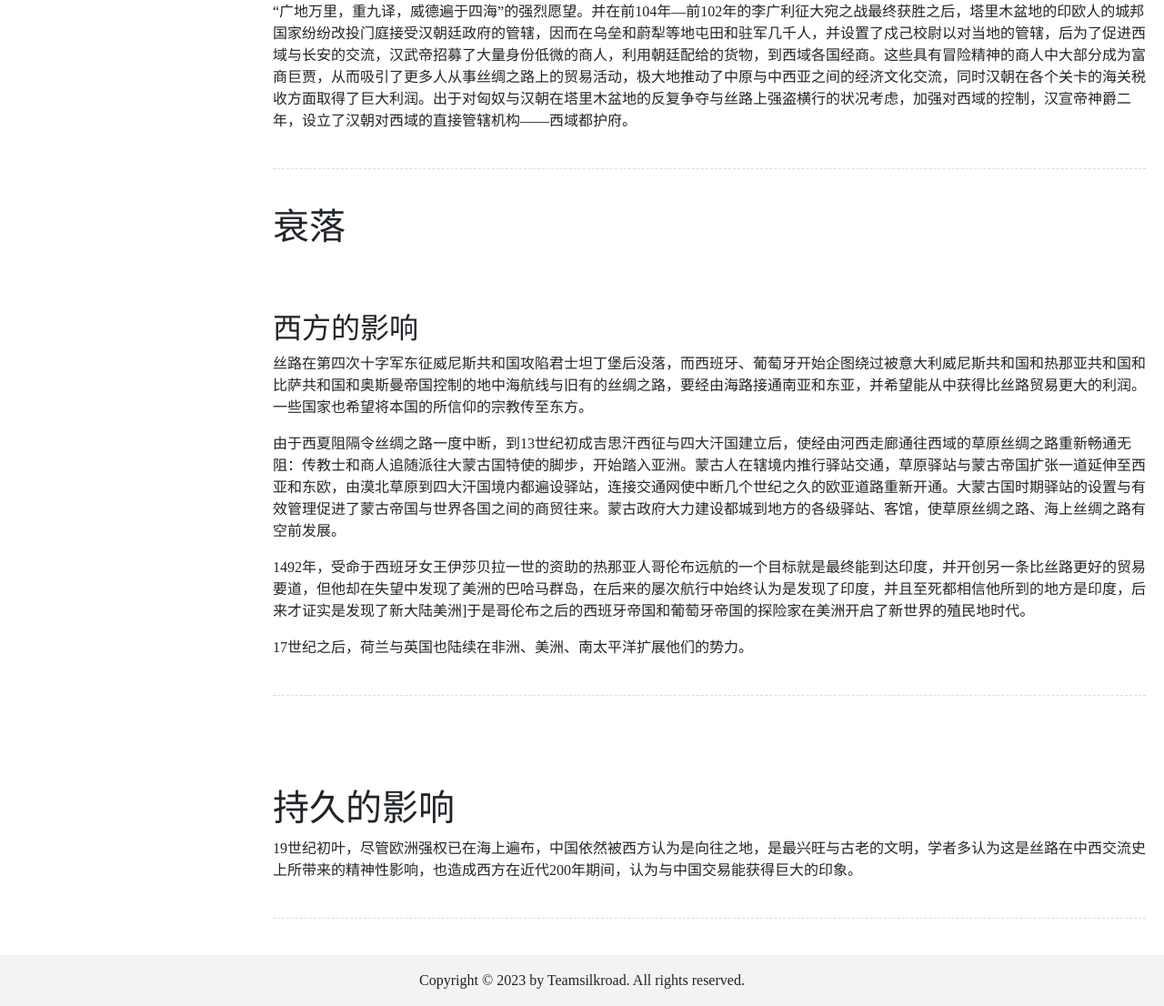
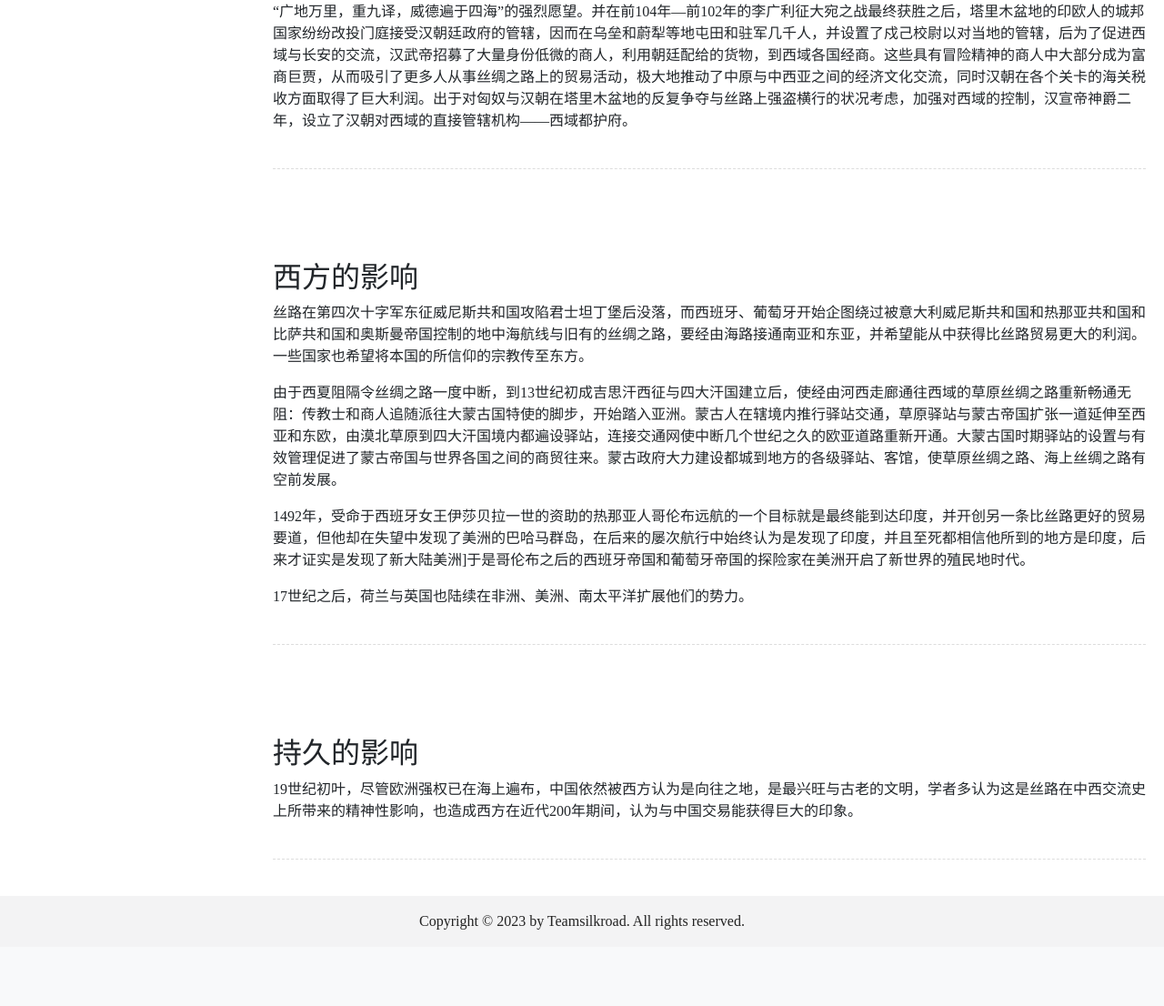
Before and after one commit to ttiramisu/website-2023, a Flask app: page /silkroad/ in a window 1280 px wide. Shown: the part 2742-3848 px from the top of the page at 91% size. After the commit the page ends 3764 px from the top, so only its background shows below. Run offline with Flask 2, Linux system fonts and the light colour scheme; some libraries are stand-ins or nearby versions; some web fonts are replaced.

Commit message:
minor ui changes

```diff
--- a/api/templates/about-silkroad.html
+++ b/api/templates/about-silkroad.html
@@ -330,7 +330,6 @@
       <div class="line"></div>
     </div>
 
-    <h1>衰落</h1>
     <div>
       <div id="fall">
         <div class="content-empty"></div>
@@ -353,7 +352,7 @@
     <div>
       <div id="impact">
         <div class="content-empty"></div>
-        <h1>持久的影响</h1>
+        <h2>持久的影响</h2>
         <p>19世纪初叶，尽管欧洲强权已在海上遍布，中国依然被西方认为是向往之地，是最兴旺与古老的文明，学者多认为这是丝路在中西交流史上所带来的精神性影响，也造成西方在近代200年期间，认为与中国交易能获得巨大的印象。</p>
 
         <div class="line"></div>
```
